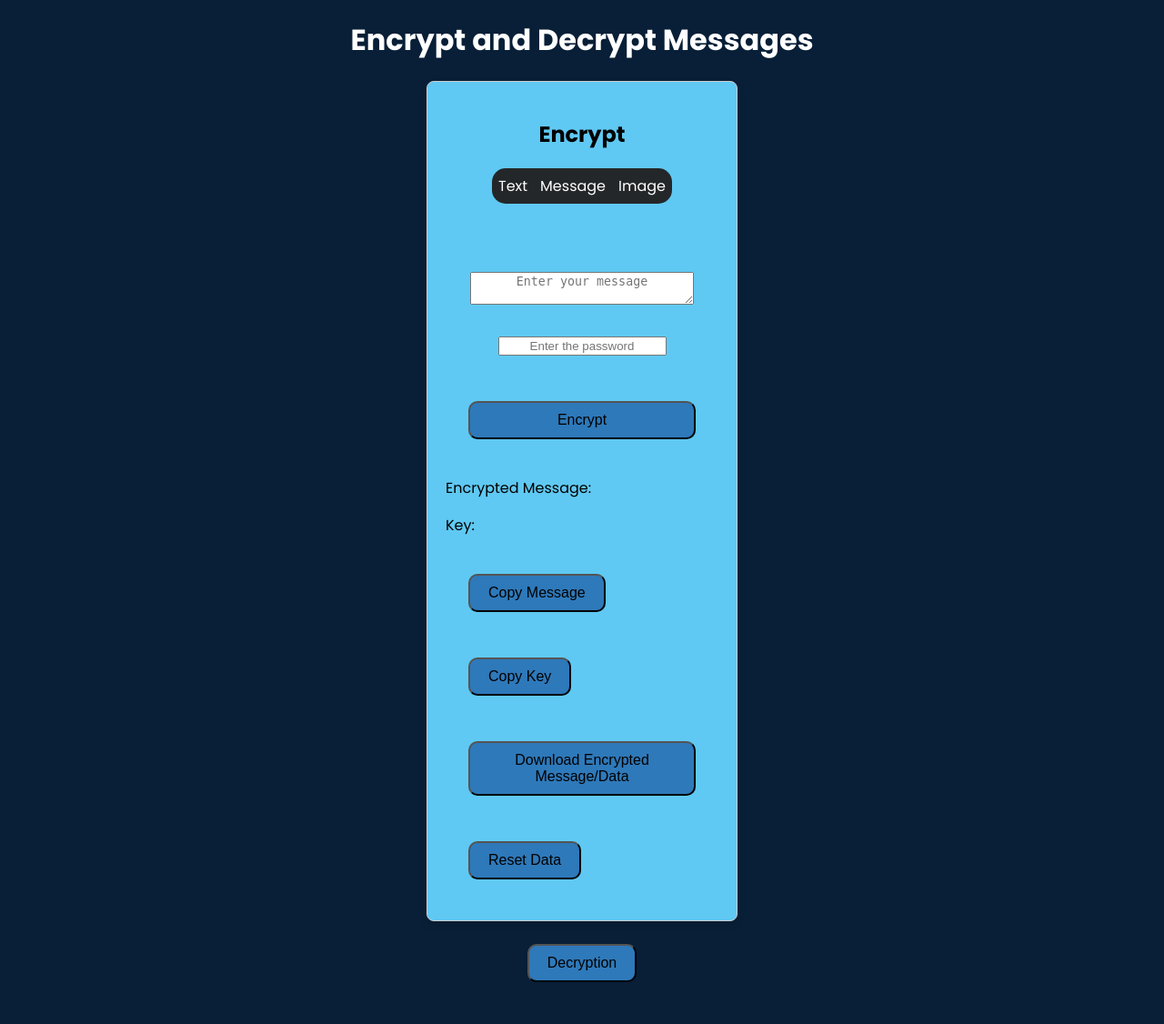
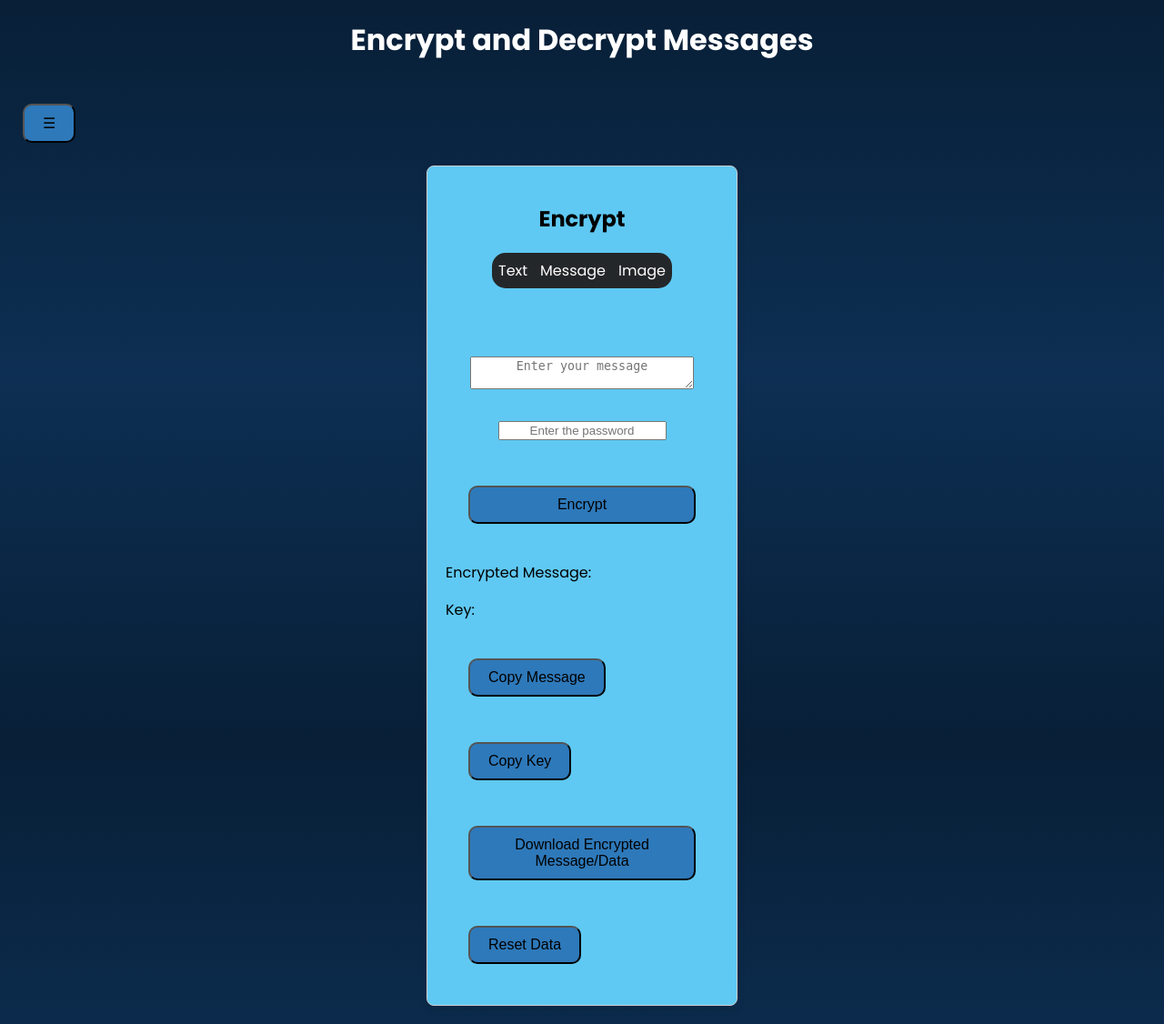
Before and after one commit to EasonMa1123/Encryption, a Flask app: page / in a window 1280 px wide. Shown: the whole page at 91% size. Before the commit the page ends 1080 px from the top, so only its background shows below. Run offline with Flask 3, Linux system fonts and the light colour scheme.

Commit message:
add sidebar

```diff
--- a/static/script.js
+++ b/static/script.js
@@ -1,18 +1,26 @@
 
-var w = document.getElementById("Encryption_button");
-var x = document.getElementById("Decryption_button");
+
 var y = document.getElementById("encryption");
 var z = document.getElementById("decryption");
 var a = document.getElementById("plain_text_message_file_label");
 var b = document.getElementById("image_file_label");
 
 
-w.style.display = "None";
-x.style.display = "block";
+
 y.style.display = "block";
 z.style.display = "None";
 a.style.display = "None";
 b.style.display = "None";
+
+function menu_open() {
+    document.getElementById('sidebar').style.display = "block";
+    document.getElementById('open_menu_button').style.display = "None";
+}
+
+function menu_close() {
+    document.getElementById('sidebar').style.display = "None";
+    document.getElementById('open_menu_button').style.display = "block";
+}
 
 function encryptMessage() {
     var message_file = document.getElementById('plain_text_message_file').files[0];
@@ -153,24 +161,20 @@ function downloadImage(base64Image) {
 }
 
 function show_encryption(){
-    var w = document.getElementById("Encryption_button");
-    var x = document.getElementById("Decryption_button");
+
     var y = document.getElementById("encryption");
     var z = document.getElementById("decryption");
 
-    w.style.display = "None";
-    x.style.display = "block";
+
     y.style.display = "block";
     z.style.display = "None";
 }
 function show_decryption(){
-    var w = document.getElementById("Encryption_button");
-    var x = document.getElementById("Decryption_button");
+
     var y = document.getElementById("encryption");
     var z = document.getElementById("decryption");
 
-    w.style.display = "Block";
-    x.style.display = "None";
+
     y.style.display = "None";
     z.style.display = "Block";
 }
--- a/static/styles.css
+++ b/static/styles.css
@@ -1,13 +1,51 @@
+#sidebar {
+    width: 250px;
+    position: fixed;
+    top: 0;
+    left: 0;
+    height: 100%;
+    background-color: #f1f1f1;
+    display: none;
+    z-index: 1000; /* Ensure it stays on top */
+    overflow-x: hidden;
+    padding-top: 20px;
+    box-shadow: 2px 0 5px rgba(0,0,0,0.2);
+}
+
+/* Button inside the sidebar */
+#sidebar button {
+    padding: 10px;
+    text-align: left;
+    width: 100%;
+    background-color: #ccc;
+    border: none;
+    outline: none;
+    font-size: 18px;
+    margin-bottom: 10px;
+}
+
+/* Sidebar item styling */
+#sidebar label {
+    display: flex;
+    padding: 10px;
+    text-align: left;
+    width: 100%;
+    cursor: pointer;
+    flex-direction: column;
+}
+
+body.active {
+    margin-left: 250px;
+}
 
 body {
     margin: 0;
     padding: 0;
     font-family: 'Poppins', sans-serif;
-    display: flex;
-    flex-direction: column;
-    align-items: center;
+
+
     height: 100vh;
-    background: #081f37;
+    background-image:linear-gradient(#081f37,#0d2f53,#081f37) ;
 }
 h1{
     color: white;
@@ -19,6 +57,9 @@ h1,h2 {
     text-align: center;
 }
 
+#sidebar {
+    background-color: white;
+}
 
 
 #content-wrapper {
--- a/templates/index.html
+++ b/templates/index.html
@@ -14,7 +14,17 @@
 </head>
 <body>
     <h1>Encrypt and Decrypt Messages</h1>
-    <div id="content-wrapper">
+    <div>
+        <button onclick="menu_open()" class="sidebar-item" id="open_menu_button" >☰</button>
+    </div>
+    <div id="sidebar" class="w3-sidebar">
+        <button onclick="menu_close()" class="sidebar-item">Close &times;</button>
+        <label for="Encryption_button" class="sidebar-item">Encryption</label>
+        <input type="radio" id="Encryption_button" onclick="show_encryption()" style="display: none;">
+        <label for="Decryption_button" class="sidebar-item">Decryption</label>
+        <input type="radio" id="Decryption_button" onclick="show_decryption()" style="display: none;">
+    </div>
+    <div id="content-wrapper" >
         <div id="encryption" class="Processor">
             <h2>Encrypt</h2>
             <div id="content_central">
@@ -65,8 +75,7 @@
             <button id="download_decrypt"onclick="Create_txt_file('decrypted_message')">Download decrypted Message/Data</button>
         </div>
         <div id="Option_button">
-            <button type="button" id="Encryption_button" onclick="show_encryption()">Encryption</button>
-            <button type="button" id="Decryption_button" onclick="show_decryption()">Decryption</button>
+
         </div>
     </div>
     <script type="text/javascript" src="{{ url_for('static', filename='script.js') }}"></script>
```
